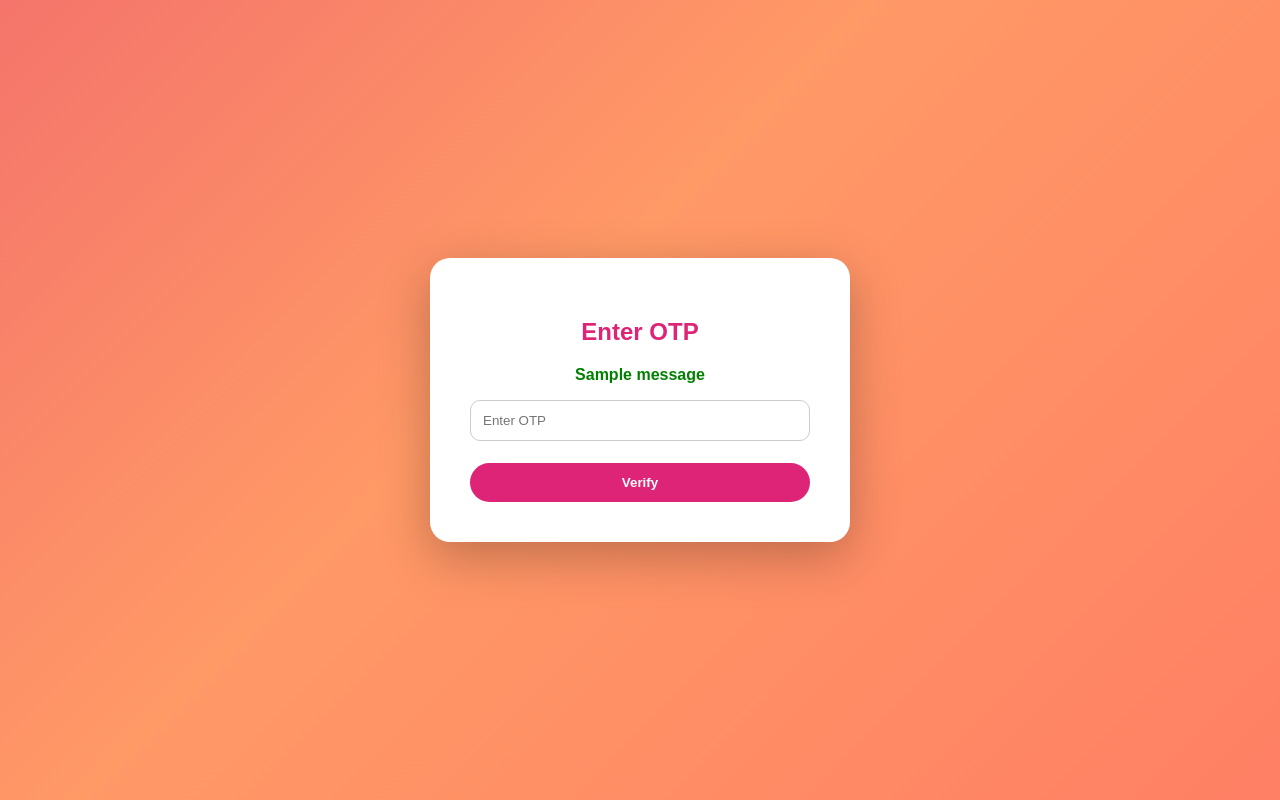
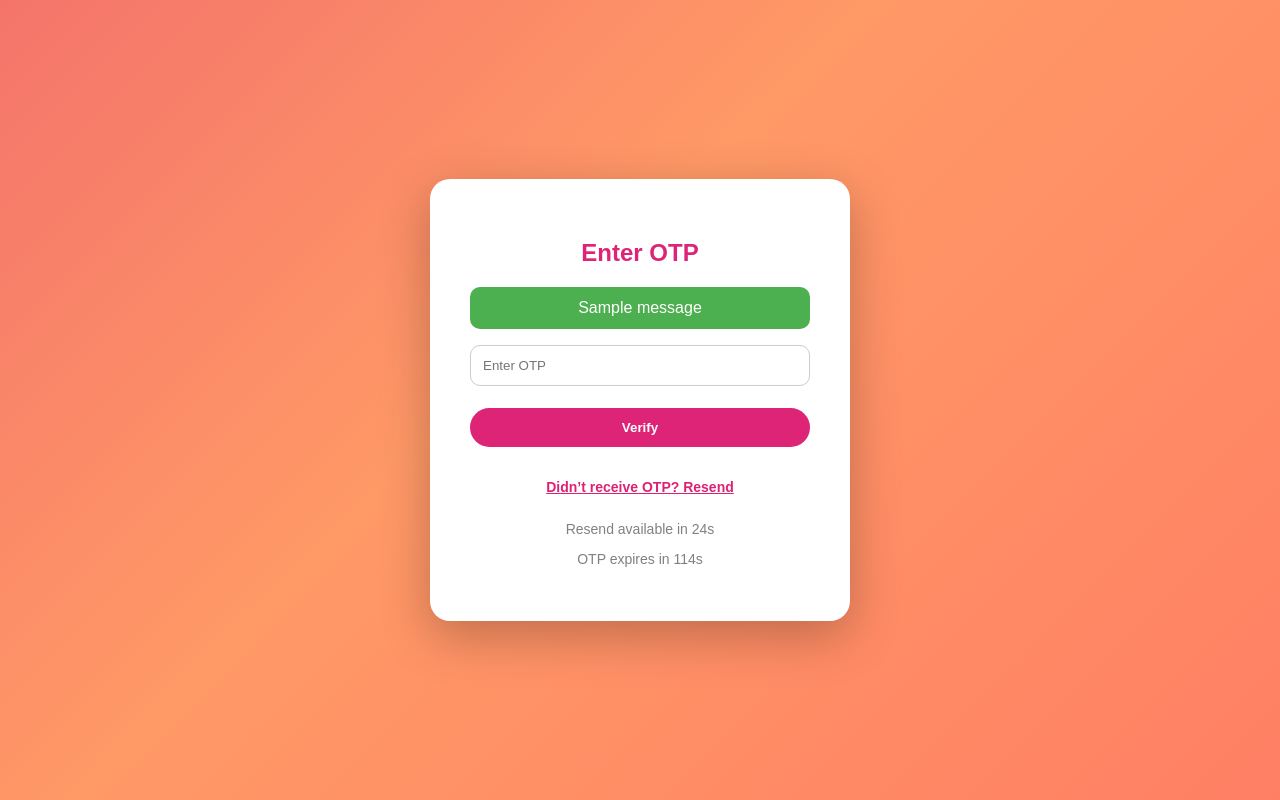
Before and after one commit to sdas2005-cell/healthcoach-app, a Flask app: page /verify in a window 1280 px wide. Run offline with Flask 3, Linux system fonts and the light colour scheme; the visitor is signed in with stand-in values (Sample User, id 1); one stand-in notice (Sample message) is shown.

Commit message:
Added OTP expiry, resend feature, UI timers

```diff
--- a/app.py
+++ b/app.py
@@ -10,6 +10,7 @@ from email.mime.text import MIMEText
 import os
 import webbrowser
 import threading
+import time
 
 
 app = Flask(__name__)
@@ -57,15 +58,19 @@ def login():
 
             session["user"] = email
 
-            # 🔥 Smart routing
+            # 🔥 Decide next page
             if "personal" not in user:
-                return redirect("/personal")
+                next_page = "/personal"
             elif "body" not in user:
-                return redirect("/body")
+                next_page = "/body"
             elif "activity" not in user:
-                return redirect("/activity")
+                next_page = "/activity"
             else:
-                return redirect("/dashboard")
+                next_page = "/dashboard"
+
+            flash("Successfully logged in!", "success")
+
+            return render_template("login.html", next_page=next_page)
 
         else:
             flash("Invalid email or password", "error")
@@ -1497,6 +1502,7 @@ def forgot():
 
             session["reset_email"] = email
             session["otp"] = otp
+            session["otp_time"] = time.time()
 
             try:
 
@@ -1541,9 +1547,23 @@ def forgot():
 @app.route("/verify", methods=["GET","POST"])
 def verify():
 
+    if "reset_email" not in session:
+        return redirect("/forgot")
+
     if request.method == "POST":
 
-        if request.form["otp"] == session.get("otp"):
+
+        entered_otp = request.form["otp"]
+        stored_otp = session.get("otp")
+        otp_time = session.get("otp_time")
+
+        # 🔥 Check expiry (2 minutes)
+        if not otp_time or time.time() - otp_time > 120:
+            flash("OTP expired. Please resend OTP.", "error")
+            return redirect("/verify")
+
+        # 🔥 Check OTP
+        if entered_otp == stored_otp:
             flash("OTP verified successfully", "success")
             return redirect("/reset")
         else:
@@ -1577,6 +1597,31 @@ def reset():
     return render_template("reset.html")
 
 # =========================
+# RESEND OTP
+# =========================
+@app.route("/resend-otp", methods=["POST"])
+def resend_otp():
+
+    email = session.get("reset_email")
+
+    if not email:
+        flash("Session expired. Please try again.", "error")
+        return redirect("/forgot")
+
+    import random
+    new_otp = str(random.randint(100000, 999999))
+
+    # Store new OTP
+    session["otp"] = new_otp
+    session["otp_time"] = time.time()
+
+    # Send email again
+    send_email(email, new_otp)
+
+    flash("OTP resent successfully!", "success")
+    return redirect("/verify")
+
+# =========================
 # LOGOUT
 # =========================
 @app.route("/logout")
--- a/static/css/auth.css
+++ b/static/css/auth.css
@@ -156,16 +156,51 @@ a:hover {
 
 
 /* =========================
-   FLASH MESSAGES
+   FLASH MESSAGES (IMPROVED)
 ========================= */
-.error {
-    color: red;
-    font-weight: bold;
-    margin-top: 10px;
+.success {
+    background: #4CAF50;
+    color: white;
+    padding: 12px;
+    border-radius: 10px;
+    margin-top: 15px;
+    font-weight: 500;
+    animation: slideDown 0.5s ease;
 }
 
-.success {
-    color: green;
-    font-weight: bold;
+.error {
+    background: #ff4d4d;
+    color: white;
+    padding: 12px;
+    border-radius: 10px;
+    margin-top: 15px;
+    font-weight: 500;
+    animation: slideDown 0.5s ease;
+}
+
+/* Animation */
+@keyframes slideDown {
+    from {
+        opacity: 0;
+        transform: translateY(-20px);
+    }
+    to {
+        opacity: 1;
+        transform: translateY(0);
+    }
+}
+
+/* Resend Link Style */
+.resend-link {
+    background: none;
+    border: none;
+    color: hsl(333, 73%, 50%);
+    cursor: pointer;
+    font-size: 14px;
     margin-top: 10px;
+    text-decoration: underline;
 }
+
+.resend-link:hover {
+    color: #ff512f;
+}
--- a/templates/verify.html
+++ b/templates/verify.html
@@ -10,16 +10,72 @@
 
 <h2>Enter OTP</h2>
 
+<!-- FLASH MESSAGES -->
 {% with messages = get_flashed_messages(with_categories=true) %}
   {% for category, message in messages %}
     <p class="{{ category }}">{{ message }}</p>
   {% endfor %}
 {% endwith %}
 
+<!-- OTP FORM -->
 <form method="POST">
-<input type="text" name="otp" placeholder="Enter OTP" required>
-<button type="submit">Verify</button>
+    <input type="text" name="otp" placeholder="Enter OTP" required>
+    <button type="submit">Verify</button>
 </form>
+
+<!-- RESEND BUTTON -->
+<form action="/resend-otp" method="POST" style="margin-top:10px;">
+    <button type="submit" class="resend-link" id="resendBtn" disabled>
+        Didn’t receive OTP? Resend
+    </button>
+</form>
+
+<!-- RESEND TIMER -->
+<p id="timer" style="font-size: 14px; color: gray;">
+    Resend available in 30s
+</p>
+
+<!-- OTP EXPIRY TIMER -->
+<p id="otp-expiry" style="font-size: 14px; color: gray;">
+    OTP expires in 120s
+</p>
+
+<script>
+/* =========================
+   RESEND TIMER (30s)
+========================= */
+let seconds = 30;
+let timer = document.getElementById("timer");
+let btn = document.getElementById("resendBtn");
+
+let resendCountdown = setInterval(function() {
+    seconds--;
+    timer.innerText = "Resend available in " + seconds + "s";
+
+    if (seconds <= 0) {
+        clearInterval(resendCountdown);
+        timer.innerText = "";
+        btn.disabled = false; // enable resend
+    }
+}, 1000);
+
+
+/* =========================
+   OTP EXPIRY TIMER (120s)
+========================= */
+let otpTime = 120;
+let otpTimer = document.getElementById("otp-expiry");
+
+let otpCountdown = setInterval(function() {
+    otpTime--;
+    otpTimer.innerText = "OTP expires in " + otpTime + "s";
+
+    if (otpTime <= 0) {
+        clearInterval(otpCountdown);
+        otpTimer.innerText = "OTP expired. Please resend.";
+    }
+}, 1000);
+</script>
 
 </div>
 </body>
```
Also changed, not shown: templates/login.html (+8 -4 lines).
